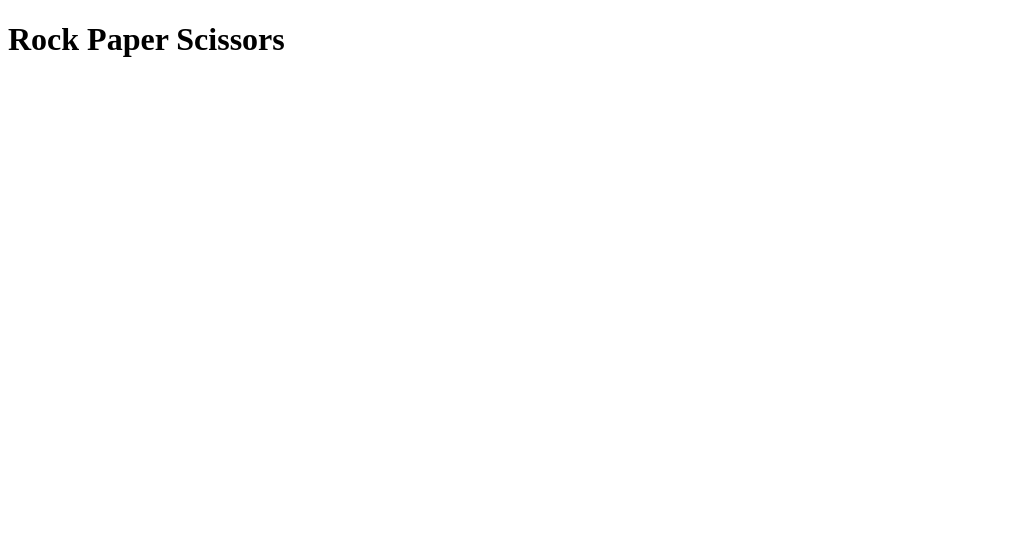
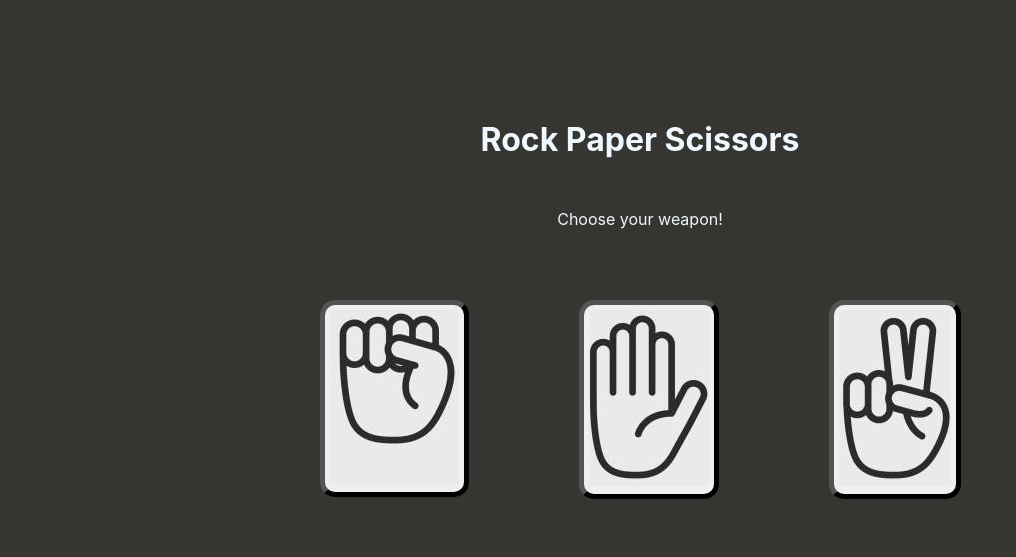
Before and after one commit to boobel/rock-paper-scissors, a plain HTML site: page index.html in a window 1280 px wide. Shown: the whole page, without its empty margins (0-1016 px from the left). Drawn offline with Linux system fonts and the light colour scheme.

Commit message:
addeds pictures, modification to css, some divs in html

```diff
--- a/index.html
+++ b/index.html
@@ -9,8 +9,25 @@
     <body>
         <div class="page wrapper">
             <div class = "title window">
-                <h1 class = "title">Rock Paper Scissors</h1>
-
+                <h1 class = "title text">Rock Paper Scissors</h1>
+                <p class = "choice text">Choose your weapon!</p>
+            </div>
+            <div class = "choice window">
+                <div class="choice icon 1">
+                    <button class="choice button">
+                        <img class = "rock" src="rock.png" alt = "rock" >
+                    </button>
+                </div>
+                <div class="choice icon 2">
+                    <button class = "choice button">
+                        <img class = "paper" src = "paper.png" alt = "paper">
+                    </button class = "choice button">
+                </div>
+                <div class="choice icon 3">
+                    <button class = "choice button">
+                        <img class = "scissors" src = "scissors.png" alt = "scissors">
+                    </button>
+                </div>
             </div>
 
         </div>
--- a/script.js
+++ b/script.js
@@ -11,19 +11,28 @@ function computerPlay() {
 }
 
 function playerPlay() {
-    playerInput = console.log("Choose 1 - rock 2 - paper or 3 - scissors")
-    switch(playerInput){
+    playerInput = window.prompt("Choose 1 - rock 2 - paper or 3 - scissors")
+    if(playerInput == 1){
+        return choicesArray[0]
+    }
+    else if(playerInput == 2){
+        return choicesArray[1]
+    }
+    else if(playerInput == 3){
+        return choicesArray[2]
+    }
 
-    }
 
 
 }
 
 function playRound(playerSelection, computerSelection) {
 
-    playerSelection = 'rock'
+    playerSelection = playerPlay.toLowerCase()
     computerSelection = computerPlay().toLowerCase()
 
-    if()
+    if(playerSelection == computerPlay){
+
+    }
 
 }
--- a/styles.css
+++ b/styles.css
@@ -0,0 +1,44 @@
+body {
+    font-family: -apple-system, BlinkMacSystemFont, 'Segoe UI', Roboto, Oxygen, Ubuntu, Cantarell, 'Open Sans', 'Helvetica Neue', sans-serif;
+    margin: 5px;
+    background-color: rgb(54, 53, 49);
+    color: aliceblue;
+}
+
+
+
+
+.title.text {
+    margin-top: 120px;
+    display: flex;
+    justify-content: center;
+    align-self: center;
+}
+
+.choice.text {
+    margin-top: 50px;
+    display: flex;
+    justify-content: center;
+    align-self: center;
+}
+
+.choice.window {
+    display: flex;
+    flex-direction: row;
+    justify-content: center;
+
+}
+
+.choice.icon {
+    padding: 5px;
+    margin: 50px;
+    object-fit: cover;
+}
+
+.choice.button {
+
+    border-width: 5px;
+    border-radius: 15px;
+    border-color: black;
+    padding: 5px;
+}
```
Also changed, not shown: paper.png (added), rock.png (added), scissors.png (added), 3 other files.
